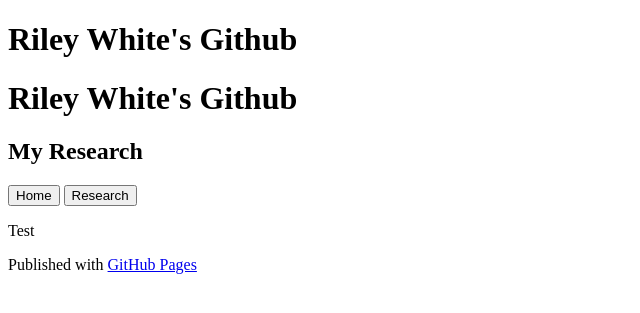
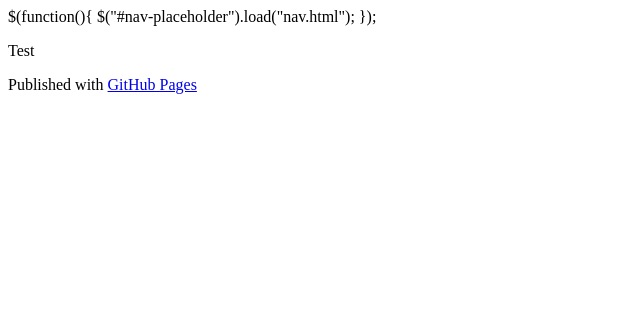
Before and after one commit to riels89/riels89.github.io, a Jekyll site: the page built from index.md, in a window 1280 px wide. Shown: the top 313 px of the page, without its empty margins (0-640 px from the left). Built offline with Jekyll 4.4.1, drawn with Linux system fonts in a browser that asks for light colours; nearby versions of some CDN libraries; our own code applies the rules of GitHub Pages for plain Markdown files; the repository's description, which GitHub fills in, is left out.

Commit message:
Update default.html

```diff
--- a/_layouts/default.html
+++ b/_layouts/default.html
@@ -5,37 +5,20 @@
     <meta charset='utf-8'>
     <meta http-equiv="X-UA-Compatible" content="IE=edge">
     <meta name="viewport" content="width=device-width,maximum-scale=2">
-    <link rel="stylesheet" type="text/css" media="screen" href="{{ '/assets/css/style.css?v=' | append: site.github.build_revision | relative_url }}">
+    <script src="https://code.jquery.com/jquery-1.10.2.js"></script>
 
-{% seo %}
-  </head>
+    <!--Navigation bar-->
+      <div id="nav-placeholder">
 
-  <body>
+      </div>
+      $(function(){
+        $("#nav-placeholder").load("nav.html");
+      });
+     </script>
+    <!--end of Navigation bar-->
 
-    <!-- HEADER -->
-    <div id="header_wrap" class="outer">
-        <header class="inner">
-          {% if site.github.is_project_page %}
-            <a id="forkme_banner" href="{{ site.github.repository_url }}">View on GitHub</a>
-          {% endif %}
+    <link rel="stylesheet" type="text/css" href="style.css">
 
-
-
-          <div id="Home" class="tabcontent">
-            <h1 id="project_title">{{ site.title | default: site.github.repository_name }}</h1>
-            <h2 id="project_tagline">{{ site.description | default: site.github.project_tagline }}</h2>
-          </div>
-
-          <div id="Research" class="tabcontent">
-            <h1 id="project_title">{{ site.title | default: site.github.repository_name }}</h1>
-            <h2 id="research_heading">{{site.reserach_heading}}</h2>
-           </div>
-
-          <button class="tablink" onclick="openTab('Home', this, 'grey')" id="defaultOpen">Home</button>
-          <button class="tablink" onclick="openTab('Reserach', this, 'blue')">Research</button>
-
-        </header>
-    </div>
 
     <!-- MAIN CONTENT -->
     <div id="main_content_wrap" class="outer">
@@ -53,16 +36,5 @@
         <p>Published with <a href="https://pages.github.com">GitHub Pages</a></p>
       </footer>
     </div>
-
-    {% if site.google_analytics %}
-      <script>
-        (function(i,s,o,g,r,a,m){i['GoogleAnalyticsObject']=r;i[r]=i[r]||function(){
-        (i[r].q=i[r].q||[]).push(arguments)},i[r].l=1*new Date();a=s.createElement(o),
-        m=s.getElementsByTagName(o)[0];a.async=1;a.src=g;m.parentNode.insertBefore(a,m)
-        })(window,document,'script','//www.google-analytics.com/analytics.js','ga');
-        ga('create', '{{ site.google_analytics }}', 'auto');
-        ga('send', 'pageview');
-      </script>
-    {% endif %}
   </body>
 </html>
```
